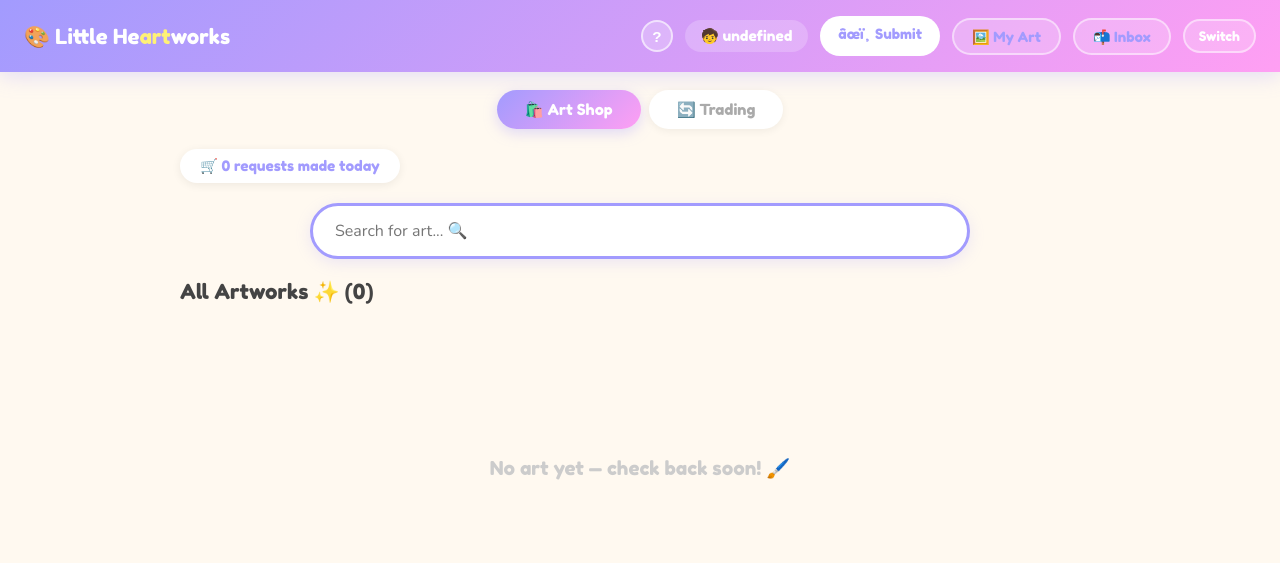
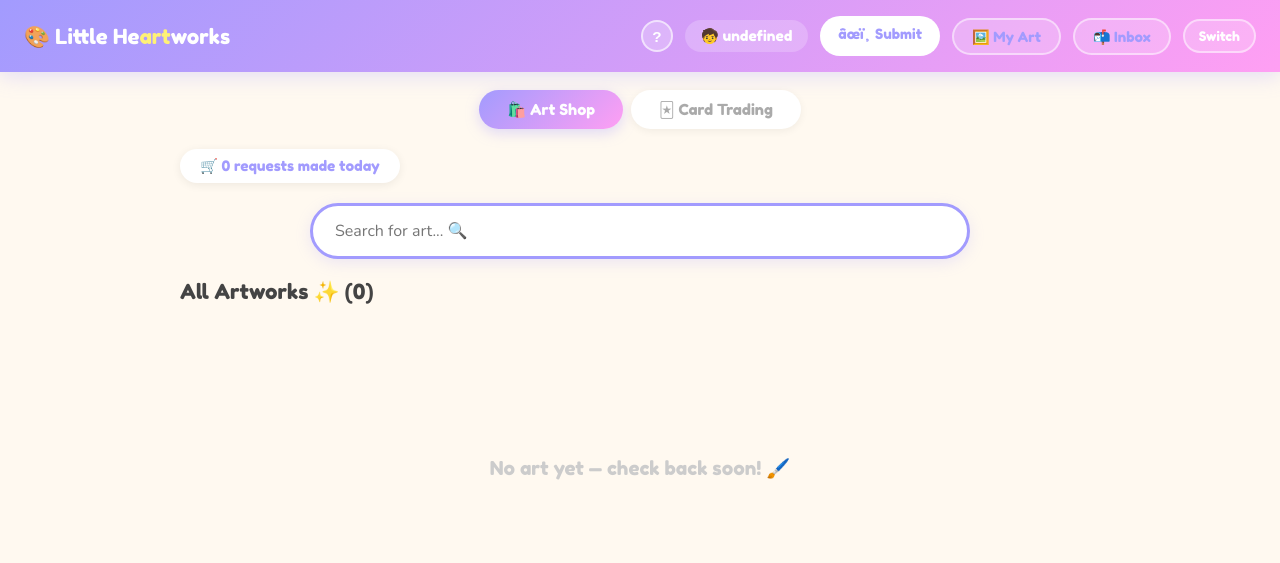
Before and after one commit to Alex-1-2-3-4-5-6/EnzoArtShop, a plain HTML site: page platform-kid-shop.html in a window 1280 px wide. Drawn offline with nearby package versions, Linux system fonts and the light colour scheme; no server answers; sample sign-in values are in the browser's storage.

Commit message:
Add files via upload

```diff
--- a/platform-kid-shop.html
+++ b/platform-kid-shop.html
@@ -136,8 +136,8 @@
   <div style="display:flex;justify-content:center;gap:8px;padding:18px 20px 0;">
     <button id="tabShop"  onclick="switchTab('shop')"
       style="border:none;border-radius:50px;padding:10px 28px;font-family:'Fredoka One',cursive;font-size:0.95rem;cursor:pointer;background:linear-gradient(135deg,#a29bfe,#ff9ff3);color:white;box-shadow:0 4px 14px rgba(162,155,254,0.35);">🛍️ Art Shop</button>
-    <button id="tabTrade" onclick="switchTab('trade')"
-      style="border:none;border-radius:50px;padding:10px 28px;font-family:'Fredoka One',cursive;font-size:0.95rem;cursor:pointer;background:white;color:#aaa;box-shadow:0 2px 8px rgba(0,0,0,0.06);">🔄 Trading</button>
+    <button id="tabTrade" onclick="window.location.href='platform-trade-center.html'"
+      style="border:none;border-radius:50px;padding:10px 28px;font-family:'Fredoka One',cursive;font-size:0.95rem;cursor:pointer;background:white;color:#aaa;box-shadow:0 2px 8px rgba(0,0,0,0.06);">🃏 Card Trading</button>
   </div>
 
   <div class="limit-bar">
```
